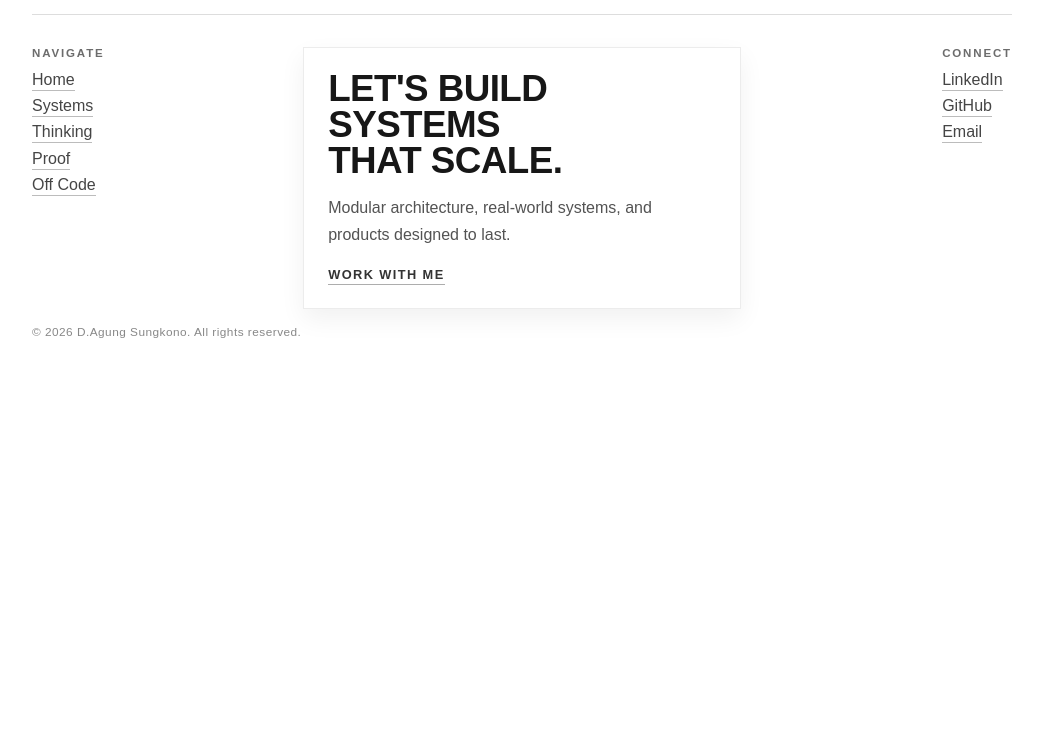
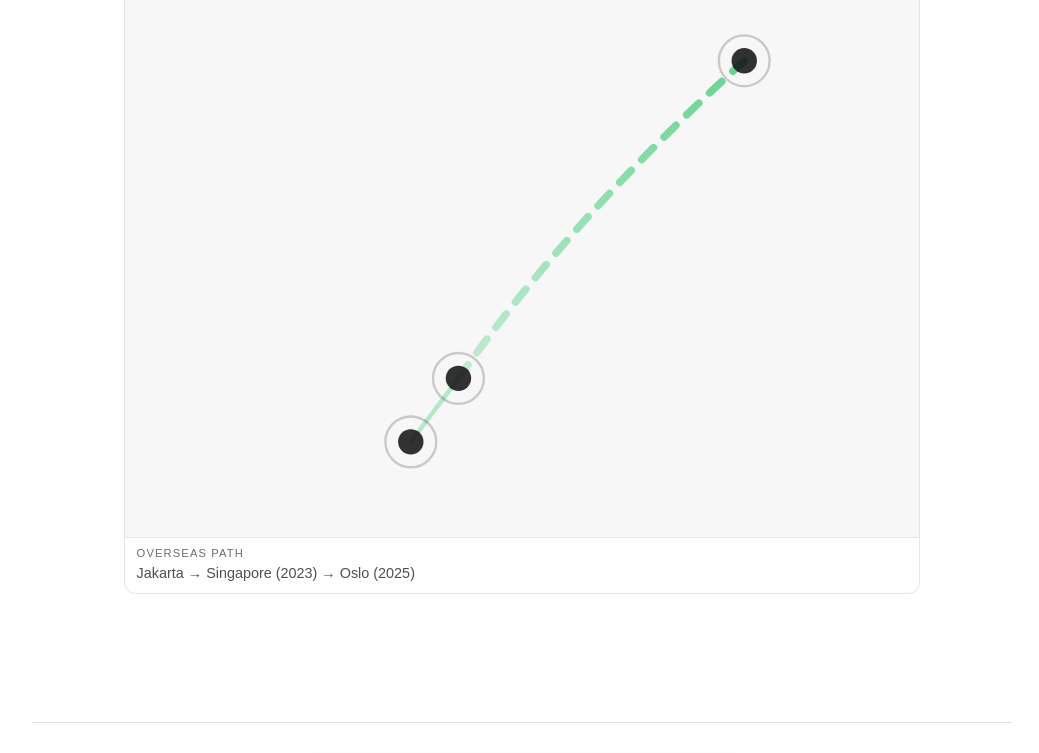
Before and after one commit to d-agung-sungkono/d-agung, a Next.js app: page /off-code in a window 1280 px wide. Shown: the part 1183-1936 px from the top of the page, without its empty margins (118-1157 px from the left). Before the commit the page ends 1570 px from the top, so only its background shows below. Built offline with nearby package versions, Linux system fonts and the light colour scheme.

Commit message:
feat(off-code): add gorontalo and overseas route visualization

```diff
--- a/src/app/(site)/off-code/page.tsx
+++ b/src/app/(site)/off-code/page.tsx
@@ -1,4 +1,5 @@
 import TravelMap from '@/components/off-code/TravelMap'
+import OverseasRouteMap from '@/components/off-code/OverseasRouteMap'
 
 import { visitedCountries, visitedProvinces } from '@/data/travel'
 
@@ -46,6 +47,8 @@ export default function OffCodePage() {
               </li>
             ))}
           </ul>
+
+          <OverseasRouteMap />
         </aside>
       </section>
     </main>
--- /dev/null
+++ b/src/components/off-code/OverseasRouteMap.module.css
@@ -0,0 +1,60 @@
+.wrap {
+  margin-top: 0.9rem;
+  border: 1px solid rgba(17, 17, 17, 0.1);
+  border-radius: 12px;
+  overflow: hidden;
+  background: rgba(255, 255, 255, 0.75);
+}
+
+.map {
+  width: 100%;
+  display: block;
+}
+
+.bg {
+  fill: rgba(17, 17, 17, 0.03);
+}
+
+.routeSoft {
+  fill: none;
+  stroke: rgba(86, 208, 135, 0.42);
+  stroke-width: 0.55;
+  stroke-linecap: round;
+}
+
+.routeMain {
+  fill: none;
+  stroke: url(#routeFade);
+  stroke-width: 0.95;
+  stroke-linecap: round;
+  stroke-dasharray: 2.1 1.9;
+}
+
+.dot {
+  fill: rgba(17, 17, 17, 0.86);
+}
+
+.ring {
+  fill: none;
+  stroke: rgba(17, 17, 17, 0.2);
+  stroke-width: 0.3;
+}
+
+.legend {
+  border-top: 1px solid rgba(17, 17, 17, 0.1);
+  padding: 0.6rem 0.72rem 0.72rem;
+}
+
+.label {
+  margin: 0;
+  font-size: 0.7rem;
+  letter-spacing: 0.1em;
+  text-transform: uppercase;
+  color: rgba(17, 17, 17, 0.62);
+}
+
+.meta {
+  margin: 0.36rem 0 0;
+  font-size: 0.9rem;
+  color: rgba(17, 17, 17, 0.74);
+}
--- /dev/null
+++ b/src/components/off-code/OverseasRouteMap.tsx
@@ -0,0 +1,39 @@
+import styles from './OverseasRouteMap.module.css'
+
+const stops = [
+  { label: 'Jakarta', x: 36, y: 68 },
+  { label: 'Singapore', x: 42, y: 60 },
+  { label: 'Oslo', x: 78, y: 20 },
+]
+
+export default function OverseasRouteMap() {
+  return (
+    <div className={styles.wrap} aria-label="Overseas travel route visualization">
+      <svg viewBox="0 0 100 80" className={styles.map} role="img" aria-hidden="true">
+        <defs>
+          <linearGradient id="routeFade" x1="0%" y1="100%" x2="100%" y2="0%">
+            <stop offset="0%" stopColor="rgba(86, 208, 135, 0.32)" />
+            <stop offset="100%" stopColor="rgba(86, 208, 135, 0.9)" />
+          </linearGradient>
+        </defs>
+
+        <rect x="0" y="0" width="100" height="80" className={styles.bg} />
+
+        <path d="M 36 68 Q 39 64, 42 60" className={styles.routeSoft} />
+        <path d="M 42 60 Q 56 40, 78 20" className={styles.routeMain} />
+
+        {stops.map((stop) => (
+          <g key={stop.label}>
+            <circle cx={stop.x} cy={stop.y} r="1.6" className={styles.dot} />
+            <circle cx={stop.x} cy={stop.y} r="3.2" className={styles.ring} />
+          </g>
+        ))}
+      </svg>
+
+      <div className={styles.legend}>
+        <p className={styles.label}>Overseas Path</p>
+        <p className={styles.meta}>Jakarta → Singapore (2023) → Oslo (2025)</p>
+      </div>
+    </div>
+  )
+}
--- a/src/data/travel.ts
+++ b/src/data/travel.ts
@@ -98,6 +98,11 @@ export const visitedProvinces: VisitedProvince[] = [
     note: 'Visited.',
   },
   {
+    province: 'Gorontalo',
+    cities: [],
+    note: 'Visited.',
+  },
+  {
     province: 'Sulawesi Selatan',
     cities: [],
     note: 'Visited.',
```
